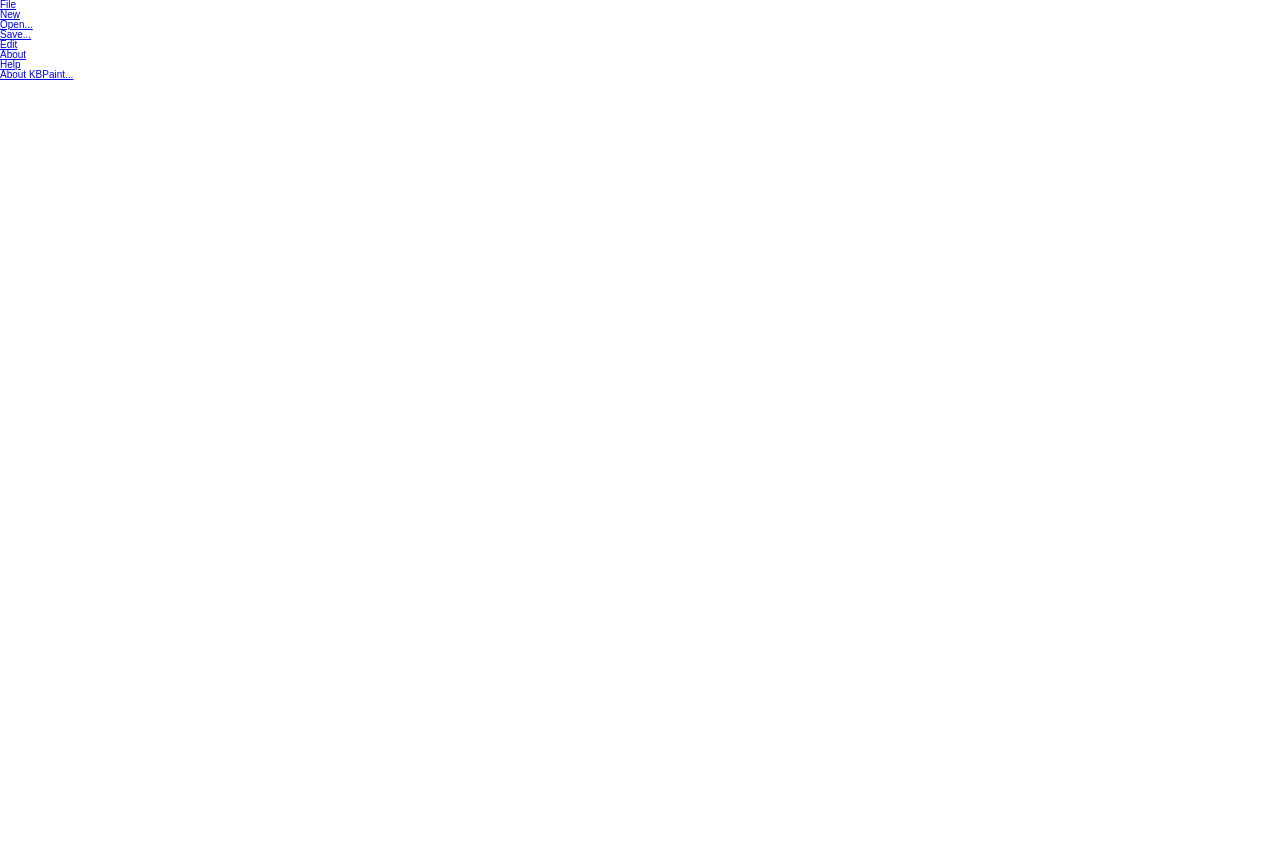
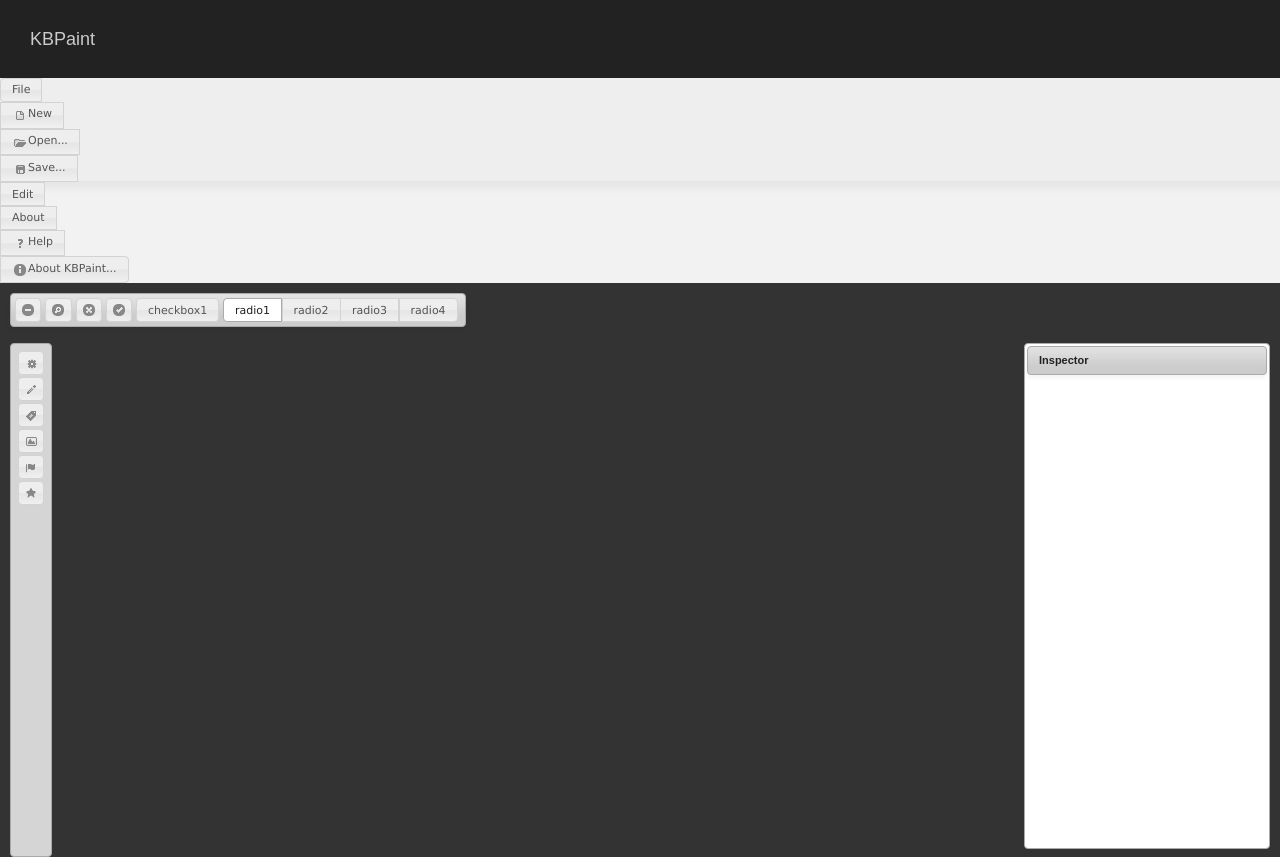
Before and after one commit to kairyu/KBPaint, a plain HTML site: page index.html in a window 1280 px wide. Before the commit the page ends 800 px from the top, so only its background shows below. Drawn offline with Linux system fonts and the light colour scheme.

Commit message:
Added files.

```diff
--- a/css/main.css
+++ b/css/main.css
@@ -6,52 +6,73 @@ html,body,div,span,applet,object,iframe,h1,h2,h3,h4,h5,h6,p,blockquote,pre,a,abb
 body {
 	font-family: arial, sans-serif;
 	font-size: 62.5%;
+	background:#333;
 }
 h1 {
 	padding: 30px;
 	color: #EFEFEF;
-	font-size: 1.6em;
+	font-size: 1.8em;
+}
+h1 a {
+	text-decoration: none;
+	color: #CCC;
+}
+h1 a:hover {
+	text-decoration: none;
+	color: #FFF;
 }
 /*
  *			main frame
  */
 #header,
 #menu-container,
-#main-container,
-#optionbar-container {
+#main-container {
 	width: 100%;
 }
 #header {
-	background: #333;
+	background: #222;
 }
 #menu-container {
-	background: #444;
+	background: #e6e6e6 url(smoothness/images/ui-bg_glass_75_e6e6e6_1x400.png) 50% 50% repeat-x;
+	margin-bottom: 10px;
 }
 #main-container {
 	position: relative;
 }
-#optionbar-container {
+.ui-widget-header {
+	box-shadow: 0px 3px 5px rgba(0, 0, 0, 0.05);
+	-moz-box-shadow: 0px 3px 5px rgba(0, 0, 0, 0.05);
+	-webkit-box-shadow: 0px 3px 5px rgba(0, 0, 0, 0.05);
+}
+#optionbar {
 	position: absolute;
-	left: 0;
+	left: 10px;
 	top: 0;
-	height: 60px;
-	background: #CCC;
+	padding: 4px;
+	display: inline-block;
 }
-#toolbar-container {
+/* support: ie7 */
+*+html #optionbar {
+	display:inline;
+}
+
+#toolbar {
 	position: absolute;
-	left: 0;
-	top: 60px;
-	width: 60px;
+	left: 10px;
+	top: 50px;
+	width: 40px;
 	min-height: 500px;
-	background: #DDD;
+	padding: 6px 0;
+	background: #D5D5D5;
 }
 #inspector-panel {
 	position: absolute;
-	right: 0;
-	top: 60px;
+	right: 10px;
+	top: 50px;
 	width: 240px;
 	min-height: 500px;
-	background: #EEE;
+	padding: .2em;
+	outline: 0;
 }
 
 /*
@@ -59,18 +80,16 @@ h1 {
  */
 
 /*			menu style			*/
-#menu-container {
-	background: #e6e6e6 url(smoothness/images/ui-bg_glass_75_e6e6e6_1x400.png) 50% 50% repeat-x;
-}
 #menu li,
 #menu li ul li {
-	width:150px;
+	width: 140px;
 }
 #menu .ui-icon {
 	float: left;
 }
 #menu li .ui-button {
 	text-align: center;
+	margin: 0;
 }
 #menu li ul li .ui-button {
 	text-align: left;
@@ -79,3 +98,13 @@ h1 {
 	overflow:hidden;
 	vertical-align:middle;
 }
+#menu .ui-buttonset .ui-button {
+	margin: 0;
+}
+#toolbar .ui-button {
+	margin: .1em .6em;
+}
+#inspector-panel .ui-widget-header {
+	padding:.7em 1em;
+	font-size: 1.1em;
+}
--- a/index.html
+++ b/index.html
@@ -7,42 +7,66 @@ vim: ai:et:ts=4:st=4:sw=4
     <head>
         <meta http-equiv="Content-Type" content="text/html; charset=UTF-8">
         <title>KBPaint - Keyboard Paint</title>
-    <link rel="stylesheet" href="js/themes/base/jquery.ui.all.css">
+        <script src="js/jquery-1.9.1.js"></script>
+        <script src="js/jquery-ui-1.10.2.custom.js"></script>
+        <script src="js/jquery.ui.potato.menu.js"></script>
+        <script type="text/javascript" src="js/jMain.js"></script>
+        <link href="css/smoothness/jquery-ui-1.10.2.custom.css" rel="stylesheet">
+        <link href="css/jquery.ui.potato.menu.css" rel="stylesheet">
         <link rel="stylesheet" href="css/main.css">
-    <script src="js/jquery-1.9.1.js"></script>
-    <script src="js/ui/jquery.ui.core.js"></script>
-    <script src="js/ui/jquery.ui.widget.js"></script>
-    <script src="js/ui/jquery.ui.position.js"></script>
-    <script src="js/ui/jquery.ui.button.js"></script>
-    <script src="js/ui/jquery.ui.menu.js"></script>
-    <script src="js/ui/jquery.ui.menubar.js"></script>
-    <script src="js/ui.js"></script>
     </head>
     <body>
-<div class="main">
+        <div id="header">
+            <h1><a href="#">KBPaint</a></h1>
+        </div>
         <!-- Main Menu -->
-    <ul id="mainmenu" class="menubar">
-        <li>
-            <a href="#File">File</a>
+        <div id="menu-container">
+            <ul id="menu">
+                <li><a href="#">File</a>
                     <ul>
-                <li><a href="#New">New</a></li>
-                <li><a href="#Open">Open...</a></li>
-                <li><a href="#Save">Save...</a></li>
+                        <li><a href="#"><span class="ui-icon ui-icon-document"></span>New</a></li>
+                        <li><a href="#"><span class="ui-icon ui-icon-folder-open"></span>Open...</a></li>
+                        <li><a href="#"><span class="ui-icon ui-icon-disk"></span>Save...</a></li>
                     </ul>
                 </li>
-        <li>
-            <a href="#Edit">Edit</a>
+                <li><a href="#">Edit</a></li>
+                <li><a href="#">About</a>
                     <ul>
+                        <li><a href="#"><span class="ui-icon ui-icon-help"></span>Help</a></li>
+                        <li><a href="#"><span class="ui-icon ui-icon-info"></span>About KBPaint...</a></li>
                     </ul>
-        </li>
-        <li>
-            <a href="#About">About</a>
-            <ul>
-                <li><a href="#Help">Help</a></li>
-                <li><a href="#About">About KBPaint...</a></li>
-            <ul>
                 </li>
             </ul>
         </div>
+        <div id="main-container">
+            <div id="optionbar" class="ui-widget-header ui-corner-all">
+                <button id="btn1">btn1</button>
+                <button id="btn2">btn2-minus</button>
+                <button id="btn3">btn3</button>
+                <button id="btn4">btn4</button>
+
+                <input type="checkbox" id="checkbox1" /><label for="checkbox1">checkbox1</label>
+
+                <span id="radiogroup">
+                    <input type="radio" id="radio1" name="radio" checked="checked" /><label for="radio1">radio1</label>
+                    <input type="radio" id="radio2" name="radio" /><label for="radio2">radio2</label>
+                    <input type="radio" id="radio3" name="radio" /><label for="radio3">radio3</label>
+                    <input type="radio" id="radio4" name="radio" /><label for="radio4">radio4</label>
+                </span>
+            </div>
+            <div id="toolbar" class="ui-widget-content ui-corner-all">
+                <button id="btn5">btn5</button>
+                <button id="btn6">btn6</button>
+                <button id="btn7">btn7</button>
+                <button id="btn8">btn8</button>
+                <button id="btn9">btn9</button>
+                <button id="btn10">btn10</button>
+            </div>
+            <div id="inspector-panel" class="ui-widget-content ui-corner-all">
+                <div class="ui-widget-header ui-corner-all">
+                    Inspector
+                </div>
+            </div>
+        </div>
     </body>
 </html>
--- a/js/jMain.js
+++ b/js/jMain.js
@@ -1,4 +1,99 @@
 $(function() {
-	$("#menu").buttonset();
-	$("#menu").ptMenu();
+	// initialize menu
+	$( "#menu" ).buttonset();
+	$( "#menu" ).ptMenu();
+
+	// initialize option bar
+	$( '#btn1' ).button({
+		text: false,
+		icons: {
+			primary: "ui-icon-circle-minus"
+		}
+	}).click( function() {
+		var options;
+		if ( $( this ).text() === 'btn2-plus' ) {
+			options = {
+				label: "btn2-minus",
+				icons: {
+					primary: "ui-icon-circle-minus"
+				}
+			};
+		} else {
+			options = {
+				label: "btn2-plus",
+				icons: {
+					primary: "ui-icon-circle-plus"
+				}
+			};
+		}
+		$( this ).button( "option", options );
+	});
+	$( '#btn2' ).button({
+		text: false,
+		icons: {
+			primary: "ui-icon-circle-zoomin"
+		}
+	});
+	$( '#btn3' ).button({
+		text: false,
+		icons: {
+			primary: "ui-icon-circle-close"
+		}
+	});
+	$( '#btn4' ).button({
+		text: false,
+		icons: {
+			primary: "ui-icon-circle-check"
+		}
+	});
+
+	// initislize checkbox
+	$( '#checkbox1' ).button();
+
+	// initialize radio button group
+	$( '#radiogroup' ).buttonset();
+
+	$( '#btn5' ).button({
+		text: false,
+		icons: {
+			primary: "ui-icon-gear"
+		}
+	});
+	$( '#btn6' ).button({
+		text: false,
+		icons: {
+			primary: "ui-icon-pencil"
+		}
+	});
+	$( '#btn7' ).button({
+		text: false,
+		icons: {
+			primary: "ui-icon-tag"
+		}
+	});
+	$( '#btn8' ).button({
+		text: false,
+		icons: {
+			primary: "ui-icon-image"
+		}
+	});
+	$( '#btn9' ).button({
+		text: false,
+		icons: {
+			primary: "ui-icon-flag"
+		}
+	});
+	$( '#btn10' ).button({
+		text: false,
+		icons: {
+			primary: "ui-icon-star"
+		}
+	});
+
+	// initialize draggable toolbar
+	$( '#optionbar' ).draggable();
+	$( '#toolbar' ).draggable();
+
+	// initialize draggable inspector
+	$( '#inspector-panel' ).draggable();
 });
```
Also changed, not shown: 2 other files. Lines whose indentation alone changed are shown as unchanged.
